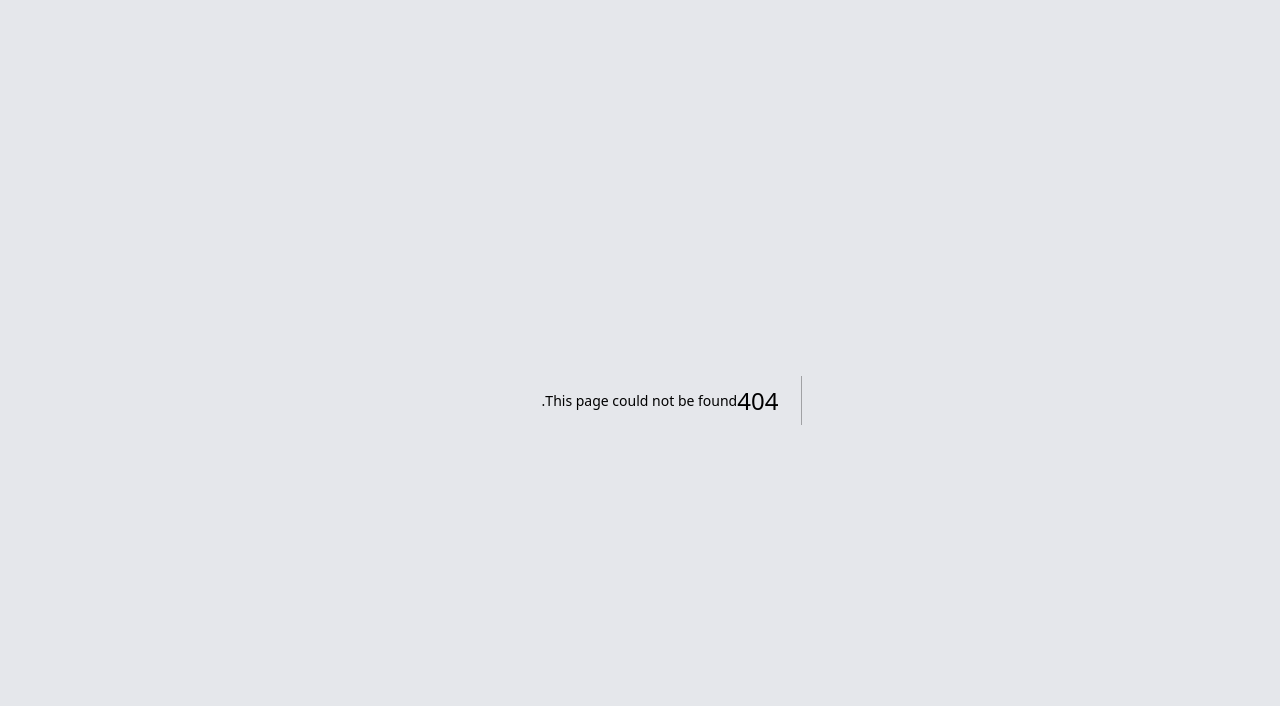
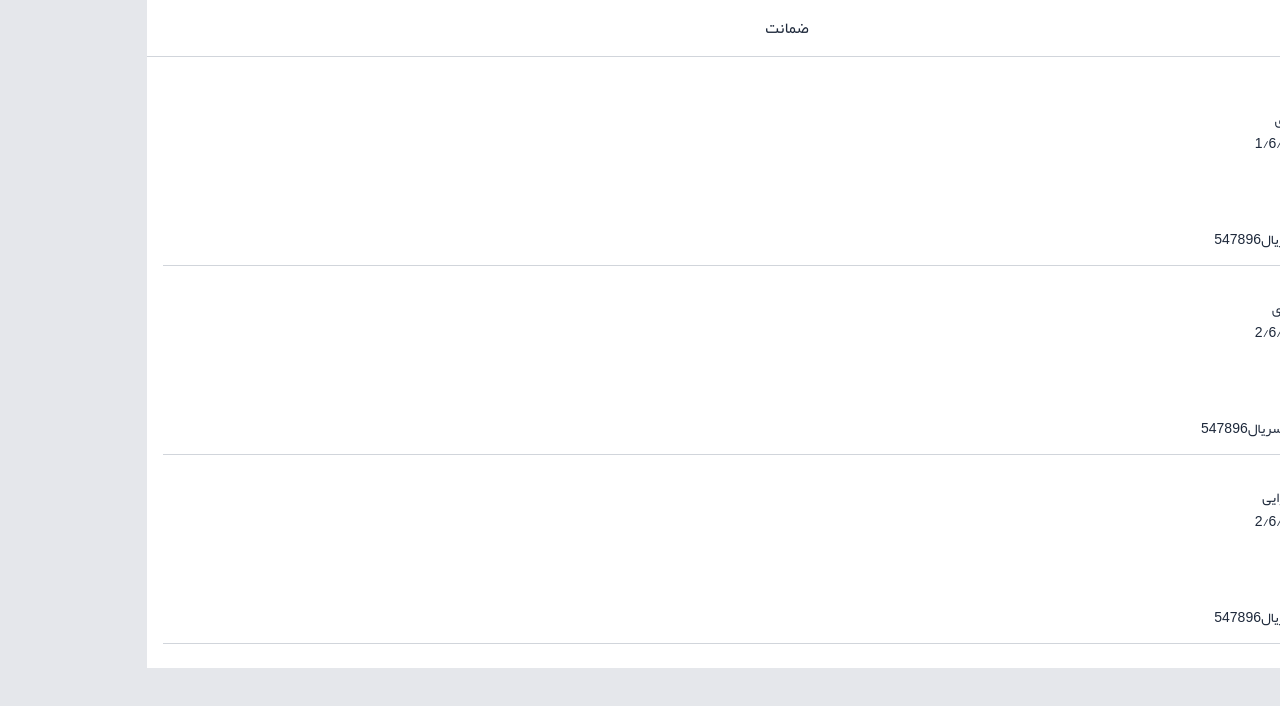
Before and after one commit to mojtaba013/toseasr, a Next.js app: page /Zemanat in a window 1280 px wide. Before the commit this address had no page. Shown: the top 706 px of the page. Built offline with nearby package versions, Linux system fonts and the light colour scheme.

Commit message:
work on average

```diff
--- a/app/Average/page.jsx
+++ b/app/Average/page.jsx
@@ -81,24 +81,24 @@ function Average() {
         <div className="flex flex-col   pb-4 mb-2 border-b border-gray-300">
           <div className="flex gap-x-1 items-center">
             <p className="text-slate-500">مبلغ:</p>
-            <p className="text-slate-800 ">100,000,000 ریال</p>
+            <p className="text-blue-500 font-bold">100,000,000 ریال</p>
           </div>
-          <div className="text-sm">
+          <div className="flex flex-col gap-y-1 text-sm">
             <div className="flex gap-x-1 items-center">
-              <p className="text-slate-500">بازپرداخت:</p>
-              <p className="text-slate-800 ">10 ماه</p>
+              <p className="text-slate-500 ">بازپرداخت:</p>
+              <p className="text-slate-800 font-bold">10 ماه</p>
             </div>
             <div className="flex gap-x-1 items-center">
-              <p className="text-slate-500">مبلغ قسط:</p>
-              <p className="text-slate-800 ">11,000,000 ریال</p>
+              <p className="text-slate-500">قسط:</p>
+              <p className="text-slate-800 font-bold">11,000,000 ریال</p>
             </div>
             <div className="flex gap-x-1 items-center">
               <p className="text-slate-500">کارمزد:</p>
-              <p className="text-slate-800 ">4,000,000 ریال</p>
+              <p className="text-slate-800 font-bold">4,000,000 ریال</p>
             </div>
             <div className="flex gap-x-1 items-center">
               <p className="text-slate-500">نرخ کارمزد:</p>
-              <p className="text-slate-800 ">%4</p>
+              <p className="text-red-500 font-bold">%4</p>
             </div>
           </div>
         </div>
@@ -107,7 +107,7 @@ function Average() {
             <p className="text-slate-500">مبلغ:</p>
             <p className="text-slate-800 ">200,000,000 ریال</p>
           </div>
-          <div className="text-sm">
+          <div className="flex flex-col gap-y-1 text-sm">
             <div className="flex gap-x-1 items-center">
               <p className="text-slate-500">بازپرداخت:</p>
               <p className="text-slate-800 ">12 ماه</p>
@@ -131,7 +131,7 @@ function Average() {
             <p className="text-slate-500">مبلغ:</p>
             <p className="text-slate-800 ">200,000,000 ریال</p>
           </div>
-          <div className="text-sm">
+          <div className="flex flex-col gap-y-1 text-sm">
             <div className="flex gap-x-1 items-center">
               <p className="text-slate-500">بازپرداخت:</p>
               <p className="text-slate-800 ">36 ماه</p>
@@ -155,7 +155,7 @@ function Average() {
             <p className="text-slate-500">مبلغ:</p>
             <p className="text-slate-800 ">50,000,000 ریال</p>
           </div>
-          <div className="text-sm">
+          <div className="flex flex-col gap-y-1 text-sm">
             <div className="flex gap-x-1 items-center">
               <p className="text-slate-500">بازپرداخت:</p>
               <p className="text-slate-800 ">20 ماه</p>
--- /dev/null
+++ b/app/Zemanat/page.jsx
@@ -0,0 +1,135 @@
+import React from 'react'
+import { ICONCOLOR } from "../../utils/constants";
+import Link from "next/link";
+
+function Zemanat() {
+  return (
+    <div className="flex flex-col    h-max mb-[65px] scroll-auto bg-white ">
+    <div className="flex  items-center justify-between p-4 border-b border-gray-300 mb-3">
+      <div className="flex flex-1">
+        <Link href="/">
+          <svg
+            xmlns="http://www.w3.org/2000/svg"
+            fill="none"
+            viewBox="0 0 24 24"
+            strokeWidth={1.5}
+            stroke={ICONCOLOR}
+            className="w-6 h-6"
+          >
+            <path
+              strokeLinecap="round"
+              strokeLinejoin="round"
+              d="m8.25 4.5 7.5 7.5-7.5 7.5"
+            />
+          </svg>
+        </Link>
+      </div>
+      <div className="flex flex-1 justify-center">
+        <p className="text-slate-800 ">ضمانت</p>
+      </div>
+      <div className="flex flex-1"></div>
+    </div>
+
+    <div className="p-4">
+      <div className="flex flex-col   pb-4 mb-2 border-b border-gray-300">
+        <div className="flex gap-x-1 items-center">
+          <p className="text-slate-500">شعبه:</p>
+          <p className="text-slate-800 ">مرکزی</p>
+        </div>
+        <div className="flex flex-col gap-y-1 text-sm">
+          <div className="flex gap-x-1 items-center">
+            <p className="text-slate-500">وام گیرنده:</p>
+            <p className="text-slate-800 ">مجتبی کجوری</p>
+          </div>
+          <div className="flex gap-x-1 items-center">
+            <p className="text-slate-500">شماره وام:</p>
+            <p className="text-slate-800 ">1/6/20/123456</p>
+          </div>
+          <div className="flex gap-x-1 items-center">
+            <p className="text-slate-500">تاریخ وام:</p>
+            <p className="text-slate-800 ">1400/01/01</p>
+          </div>
+          <div className="flex gap-x-1 items-center">
+            <p className="text-slate-500">کل اقساط:</p>
+            <p className="text-blue-500 ">36</p>
+          </div>
+          <div className="flex gap-x-1 items-center">
+            <p className="text-slate-500">اقساط باقیمانده:</p>
+            <p className="text-red-500 ">12</p>
+          </div>
+          <div className="flex gap-x-1 items-center">
+            <p className="text-slate-500">چک:</p>
+            <p className="text-slate-800 ">بانک ملی مرکزی سریال547896</p>
+          </div>
+        </div>
+      </div>
+      <div className="flex flex-col   pb-4 mb-2 border-b border-gray-300">
+        <div className="flex gap-x-1 items-center">
+          <p className="text-slate-500">شعبه:</p>
+          <p className="text-slate-800 ">کشاورز</p>
+        </div>
+        <div className="flex flex-col gap-y-1 text-sm">
+          <div className="flex gap-x-1 items-center">
+            <p className="text-slate-500">وام گیرنده:</p>
+            <p className="text-slate-800 ">مهدی عسگری</p>
+          </div>
+          <div className="flex gap-x-1 items-center">
+            <p className="text-slate-500">شماره وام:</p>
+            <p className="text-slate-800 ">2/6/20/123456</p>
+          </div>
+          <div className="flex gap-x-1 items-center">
+            <p className="text-slate-500">تاریخ وام:</p>
+            <p className="text-slate-800 ">1403/01/01</p>
+          </div>
+          <div className="flex gap-x-1 items-center">
+            <p className="text-slate-500">کل اقساط:</p>
+            <p className="text-blue-500 ">36</p>
+          </div>
+          <div className="flex gap-x-1 items-center">
+            <p className="text-slate-500">اقساط باقیمانده:</p>
+            <p className="text-red-500 ">35</p>
+          </div>
+          <div className="flex gap-x-1 items-center">
+            <p className="text-slate-500">چک:</p>
+            <p className="text-slate-800 ">بانک تجارت مرکزی سریال547896</p>
+          </div>
+        </div>
+      </div>
+      <div className="flex flex-col   pb-4 mb-2 border-b border-gray-300">
+        <div className="flex gap-x-1 items-center">
+          <p className="text-slate-500">شعبه:</p>
+          <p className="text-slate-800 ">کشاورز</p>
+        </div>
+        <div className="flex flex-col gap-y-1 text-sm">
+          <div className="flex gap-x-1 items-center">
+            <p className="text-slate-500">وام گیرنده:</p>
+            <p className="text-slate-800 ">ابراهیم میرزایی</p>
+          </div>
+          <div className="flex gap-x-1 items-center">
+            <p className="text-slate-500">شماره وام:</p>
+            <p className="text-slate-800 ">2/6/20/123456</p>
+          </div>
+          <div className="flex gap-x-1 items-center">
+            <p className="text-slate-500">تاریخ وام:</p>
+            <p className="text-slate-800 ">1397/01/01</p>
+          </div>
+          <div className="flex gap-x-1 items-center">
+            <p className="text-slate-500">کل اقساط:</p>
+            <p className="text-blue-500 ">36</p>
+          </div>
+          <div className="flex gap-x-1 items-center">
+            <p className="text-slate-500">اقساط باقیمانده:</p>
+            <p className="text-red-500 ">0</p>
+          </div>
+          <div className="flex gap-x-1 items-center">
+            <p className="text-slate-500">چک:</p>
+            <p className="text-slate-800 ">بانک ملی مرکزی سریال547896</p>
+          </div>
+        </div>
+      </div>
+    </div>
+  </div>
+  )
+}
+
+export default Zemanat
--- a/app/page.jsx
+++ b/app/page.jsx
@@ -1,6 +1,5 @@
 import Image from "next/image";
 import { ICONCOLOR } from "../utils/constants";
-import { FaSimCard } from "react-icons/fa6";
 import Link from "next/link";
 
 export default function Home() {
@@ -140,12 +139,35 @@ export default function Home() {
                     <path
                       strokeLinecap="round"
                       strokeLinejoin="round"
-                      d="M2.25 8.25h19.5M2.25 9h19.5m-16.5 5.25h6m-6 2.25h3m-3.75 3h15a2.25 2.25 0 0 0 2.25-2.25V6.75A2.25 2.25 0 0 0 19.5 4.5h-15a2.25 2.25 0 0 0-2.25 2.25v10.5A2.25 2.25 0 0 0 4.5 19.5Z"
+                      d="M2.25 18 9 11.25l4.306 4.306a11.95 11.95 0 0 1 5.814-5.518l2.74-1.22m0 0-5.94-2.281m5.94 2.28-2.28 5.941"
                     />
                   </svg>
                 </div>
 
                 <p className="text-sm font-medium text-slate-600">معدل حساب</p>
+              </div>
+            </Link>
+            <Link href="/Zemanat">
+              <div className="flex flex-col items-center text-slate-800">
+                <div className="flex items-center justify-center  w-16 h-16 bg-blue-100 border border-blue-200 rounded-full">
+                  <svg
+                    xmlns="http://www.w3.org/2000/svg"
+                    fill="none"
+                    viewBox="0 0 24 24"
+                    strokeWidth={1.5}
+                    stroke={ICONCOLOR}
+                    className="w-7 h-7"
+                  >
+                    <path
+                      strokeLinecap="round"
+                      strokeLinejoin="round"
+                      d="M20.25 6.375c0 2.278-3.694 4.125-8.25 4.125S3.75 8.653 3.75 6.375m16.5 0c0-2.278-3.694-4.125-8.25-4.125S3.75 4.097 3.75 6.375m16.5 0v11.25c0 2.278-3.694 4.125-8.25 4.125s-8.25-1.847-8.25-4.125V6.375m16.5 0v3.75m-16.5-3.75v3.75m16.5 0v3.75C20.25 16.153 16.556 18 12 18s-8.25-1.847-8.25-4.125v-3.75m16.5 0c0 2.278-3.694 4.125-8.25 4.125s-8.25-1.847-8.25-4.125"
+                    />
+                  </svg>
+                </div>
+                <p className="text-sm font-medium text-slate-600">
+                  تعهدات غیرمستقیم
+                </p>
               </div>
             </Link>
             <div className="flex flex-col items-center text-slate-800">
@@ -161,11 +183,11 @@ export default function Home() {
                   <path
                     strokeLinecap="round"
                     strokeLinejoin="round"
-                    d="M9 12h3.75M9 15h3.75M9 18h3.75m3 .75H18a2.25 2.25 0 0 0 2.25-2.25V6.108c0-1.135-.845-2.098-1.976-2.192a48.424 48.424 0 0 0-1.123-.08m-5.801 0c-.065.21-.1.433-.1.664 0 .414.336.75.75.75h4.5a.75.75 0 0 0 .75-.75 2.25 2.25 0 0 0-.1-.664m-5.8 0A2.251 2.251 0 0 1 13.5 2.25H15c1.012 0 1.867.668 2.15 1.586m-5.8 0c-.376.023-.75.05-1.124.08C9.095 4.01 8.25 4.973 8.25 6.108V8.25m0 0H4.875c-.621 0-1.125.504-1.125 1.125v11.25c0 .621.504 1.125 1.125 1.125h9.75c.621 0 1.125-.504 1.125-1.125V9.375c0-.621-.504-1.125-1.125-1.125H8.25ZM6.75 12h.008v.008H6.75V12Zm0 3h.008v.008H6.75V15Zm0 3h.008v.008H6.75V18Z"
+                    d="M12 21v-8.25M15.75 21v-8.25M8.25 21v-8.25M3 9l9-6 9 6m-1.5 12V10.332A48.36 48.36 0 0 0 12 9.75c-2.551 0-5.056.2-7.5.582V21M3 21h18M12 6.75h.008v.008H12V6.75Z"
                   />
                 </svg>
               </div>
-              <p className="text-sm font-medium text-slate-600">سوابق وام</p>
+              <p className="text-sm font-medium text-slate-600">وثایق</p>
             </div>
           </div>
         </div>
```
